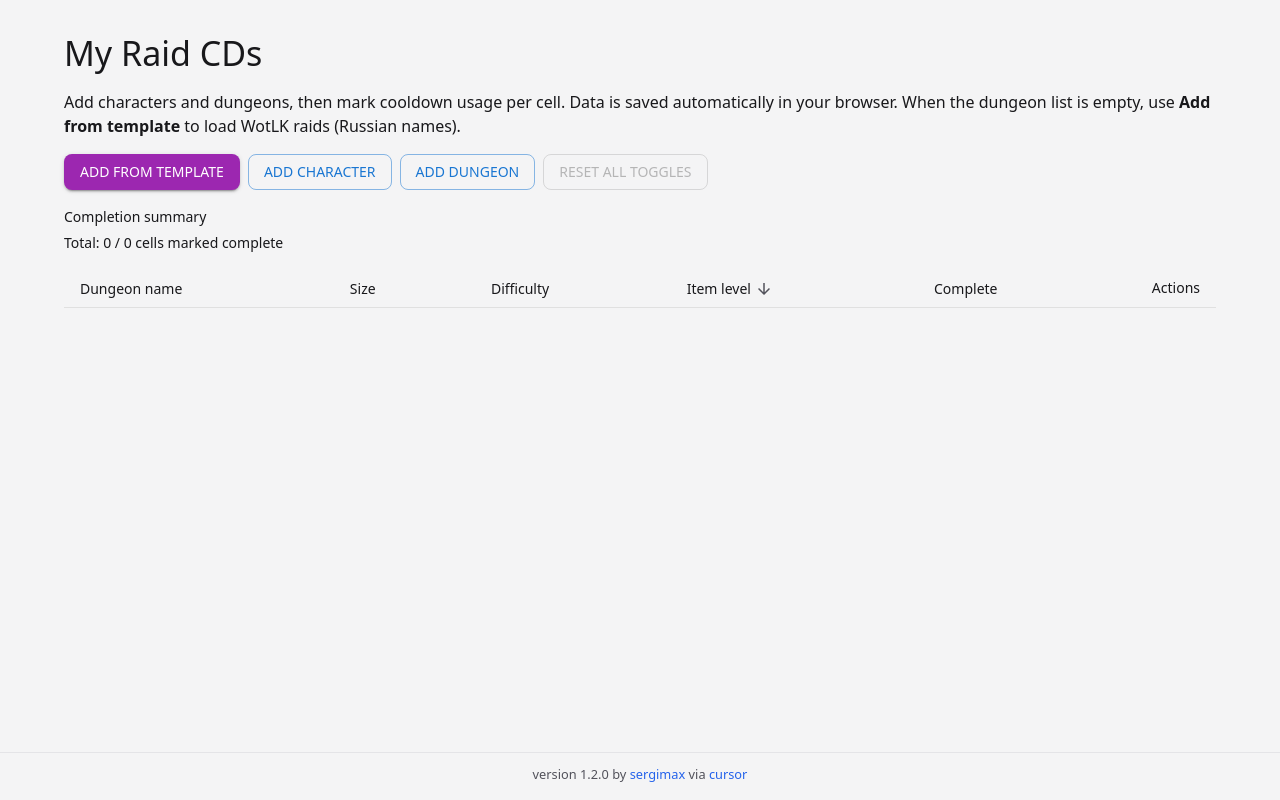
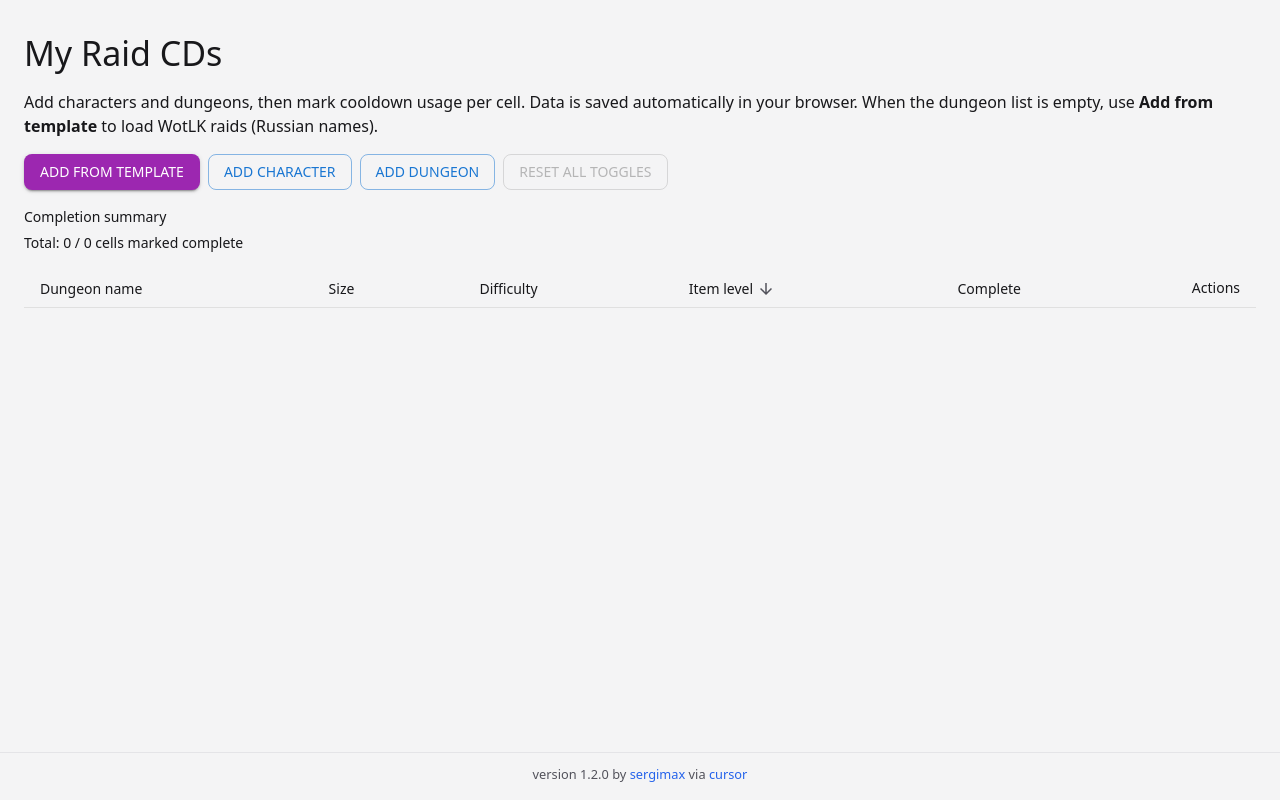
Before and after one commit to sergimax/my-raid-cds, a React (Vite) app: page / in a window 1280 px wide. Built offline with nearby package versions, Linux system fonts and the light colour scheme.

Commit message:
style(App): adjust padding in App.css and update Container properties in App.tsx for improved layout and spacing

```diff
--- a/src/App.css
+++ b/src/App.css
@@ -8,4 +8,6 @@
   flex: 1;
   padding-top: 2rem;
   padding-bottom: 1rem;
+  padding-left: 1.5rem;
+  padding-right: 1.5rem;
 }
--- a/src/App.tsx
+++ b/src/App.tsx
@@ -38,7 +38,12 @@ function App() {
 
   return (
     <div className="app-shell">
-      <Container className="app-main" component="main" maxWidth="lg">
+      <Container
+        className="app-main"
+        component="main"
+        maxWidth={false}
+        disableGutters
+      >
         <Stack spacing={2}>
           <AppHeader />
           <AppIntro visible={showIntro} />
```
